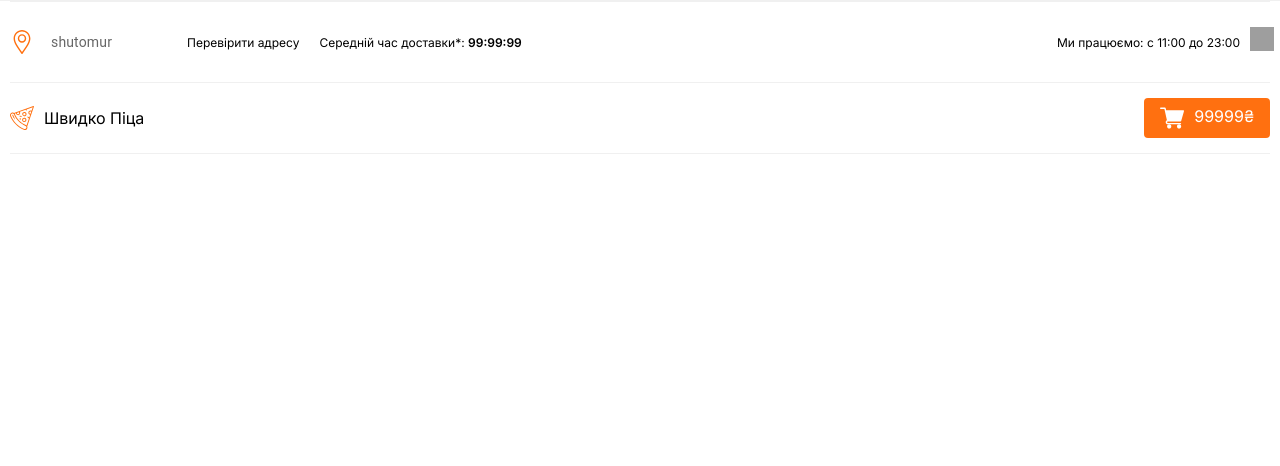
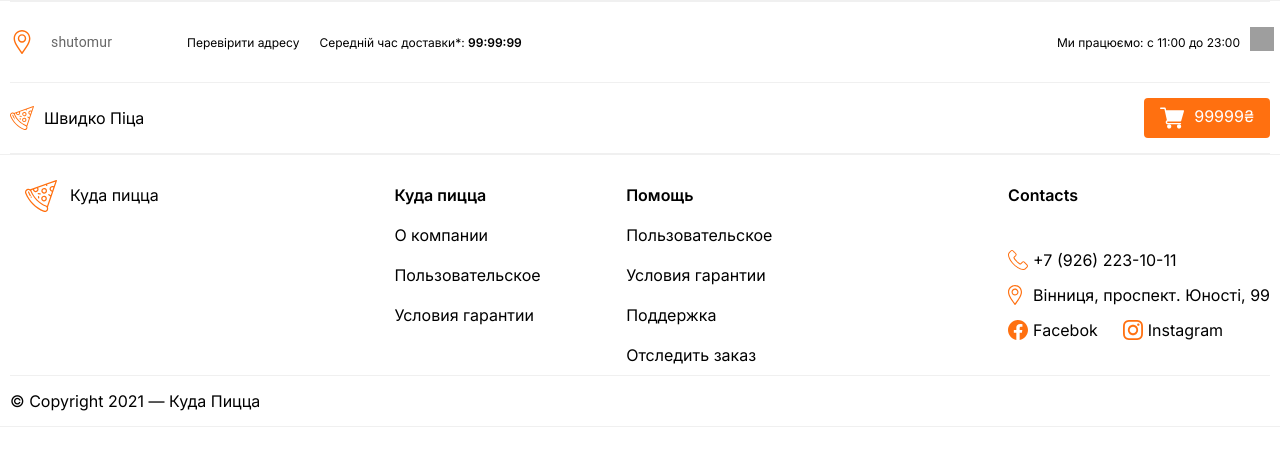
Before and after one commit to ValeraBezriadin/easyPizza, a Next.js app: page / in a window 1280 px wide. Shown: the top 466 px of the page. Built offline with nearby package versions, Linux system fonts and the light colour scheme; grey boxes are pictures that could not be loaded.

Commit message:
add fotter

```diff
--- a/src/app/globals.css
+++ b/src/app/globals.css
@@ -36,6 +36,7 @@ input:focus {
 
 html,
 body {
+  min-height: 100vh;
   max-width: 100vw;
   width: 100%;
 }
--- a/src/app/layout.tsx
+++ b/src/app/layout.tsx
@@ -2,6 +2,7 @@ import type { Metadata } from "next";
 import { Inter } from "next/font/google";
 import "./globals.css";
 import Header from "@/components/Layout/Header";
+import Fotter from "@/components/Layout/Fotter";
 
 const inter = Inter({ subsets: ["latin"] });
 
@@ -20,6 +21,7 @@ export default function RootLayout({
       <body className={inter.className}>
         <Header />
         {children}
+        <Fotter />
       </body>
     </html>
   );
--- /dev/null
+++ b/src/components/Layout/Fotter/index.tsx
@@ -0,0 +1,66 @@
+import React from "react";
+import css from "./style.module.css";
+import Link from "next/link";
+const Fotter = () => {
+  return (
+    <footer className={css.footer}>
+      <div className="container">
+        <div className={css.footer__container}>
+          <span className={css.footer__logo}>Куда пицца </span>
+
+          <div className={css.footer__inner}>
+            <ul className={css.footer__list}>
+              <li className={css.footer__item}>
+                <Link href={"#"}>Куда пицца</Link>
+              </li>
+              <li className={css.footer__item}>
+                <Link href={"#"}>О компании</Link>
+              </li>
+              <li className={css.footer__item}>
+                <Link href={"#"}>Пользовательское</Link>
+              </li>
+              <li className={css.footer__item}>
+                <Link href={"#"}>Условия гарантии</Link>
+              </li>
+            </ul>
+            <ul className={css.footer__list}>
+              <li className={css.footer__item}>
+                <Link href={"#"}>Помощь</Link>
+              </li>
+              <li className={css.footer__item}>
+                <Link href={"#"}>Пользовательское</Link>
+              </li>
+              <li className={css.footer__item}>
+                <Link href={"#"}>Условия гарантии</Link>
+              </li>
+              <li className={css.footer__item}>
+                <Link href={"#"}>Поддержка</Link>{" "}
+              </li>
+              <li className={css.footer__item}>
+                <Link href={"#"}>Отследить заказ</Link>
+              </li>
+            </ul>
+          </div>
+          <ul className={css.footer__list}>
+            <li className={css.footer__item}>Contacts</li>
+            <li className={css.footer__item}>
+              <div className={css.footer__socials}>
+                <span className={css.footer__phone}>+7 (926) 223-10-11</span>
+                <span className={css.footer__pin}>
+                  Вінниця, проспект. Юності, 99
+                </span>
+                <div className={css.footer__wrapper}>
+                  <span className={css.footer__facebook}>Facebok</span>
+                  <span className={css.footer__instagram}>Instagram</span>
+                </div>
+              </div>
+            </li>
+          </ul>
+        </div>
+        <span className={css.footer__down}>© Copyright 2021 — Куда Пицца</span>
+      </div>
+    </footer>
+  );
+};
+
+export default Fotter;
--- /dev/null
+++ b/src/components/Layout/Fotter/style.module.css
@@ -0,0 +1,144 @@
+.footer {
+  box-sizing: border-box;
+  padding-top: 30px;
+  border-top: 1px solid rgb(240, 240, 240);
+  border-bottom: 1px solid rgb(240, 240, 240);
+  background: rgb(255, 255, 255);
+}
+.footer__logo {
+  padding-left: 60px;
+  position: relative;
+}
+.footer__logo::after {
+  content: "";
+  position: absolute;
+  display: block;
+  top: -5px;
+  left: 15px;
+  max-width: 100%;
+  width: 32px;
+  height: 32px;
+  background-repeat: no-repeat;
+  background-image: url(./../../../static/icons/logoMain.svg);
+}
+.footer__list {
+  padding-top: 25px;
+  display: flex;
+  gap: 20px;
+  flex-direction: column;
+}
+.footer__container {
+  display: flex;
+  flex-direction: column;
+}
+
+.footer__item:first-child {
+  font-weight: 600;
+}
+.footer__socials {
+  padding-top: 25px;
+  padding-bottom: 15px;
+  display: flex;
+  gap: 15px;
+  flex-direction: column;
+}
+.footer__phone {
+  position: relative;
+  padding-left: 25px;
+}
+.footer__phone::after {
+  content: "";
+  position: absolute;
+  display: block;
+  top: 0;
+  left: 0;
+  max-width: 100%;
+  width: 20px;
+  height: 20px;
+  background-repeat: no-repeat;
+  background-image: url(./../../../static/icons/phone.svg);
+}
+.footer__pin {
+  position: relative;
+  padding-left: 25px;
+}
+.footer__pin::after {
+  content: "";
+  position: absolute;
+  display: block;
+  top: 0;
+  left: 0;
+  max-width: 100%;
+  width: 14px;
+  height: 20px;
+  background-repeat: no-repeat;
+  background-image: url(./../../../static/icons/pin.svg);
+}
+.footer__wrapper {
+  display: flex;
+  gap: 25px;
+}
+.footer__wrapper > span {
+  padding-left: 25px;
+  position: relative;
+}
+.footer__facebook::after {
+  content: "";
+  position: absolute;
+  display: block;
+  top: 0;
+  left: 0;
+  max-width: 100%;
+  width: 20px;
+  height: 20px;
+  background-repeat: no-repeat;
+  background-image: url(./../../../static/icons/facebooksvg.svg);
+}
+.footer__instagram::after {
+  content: "";
+  position: absolute;
+  display: block;
+  top: 0;
+  left: 0;
+  max-width: 100%;
+  width: 20px;
+  height: 20px;
+  background-repeat: no-repeat;
+  background-image: url(./../../../static/icons/instagram.svg);
+}
+.footer__down {
+  display: block;
+  padding: 15px 0;
+  border-top: 1px solid rgb(240, 240, 240);
+}
+@media screen and (min-width: 480px) {
+  .footer__inner {
+    display: flex;
+    gap: 50px;
+  }
+}
+
+@media screen and (min-width: 768px) {
+  .footer__container {
+    gap: 20px;
+    padding-bottom: 10px;
+    justify-content: space-between;
+    flex-direction: row;
+  }
+  .footer__socials {
+    padding-bottom: 0;
+  }
+  .footer__inner {
+    gap: 20px;
+  }
+  .footer__list {
+    padding-top: 0;
+  }
+}
+@media screen and (min-width: 1024px) {
+  .footer__inner {
+    width: 30%;
+
+    justify-content: space-between;
+  }
+}
--- a/src/components/ui/BurgerMenu/style.module.css
+++ b/src/components/ui/BurgerMenu/style.module.css
@@ -3,7 +3,8 @@
   position: absolute;
   top: 95px;
   left: 0;
-
+  z-index: 5;
+  background-color: var(--white);
   height: calc(100dvh - 95px);
   width: 100%;
   padding: 10px 10px 0 10px;
```
